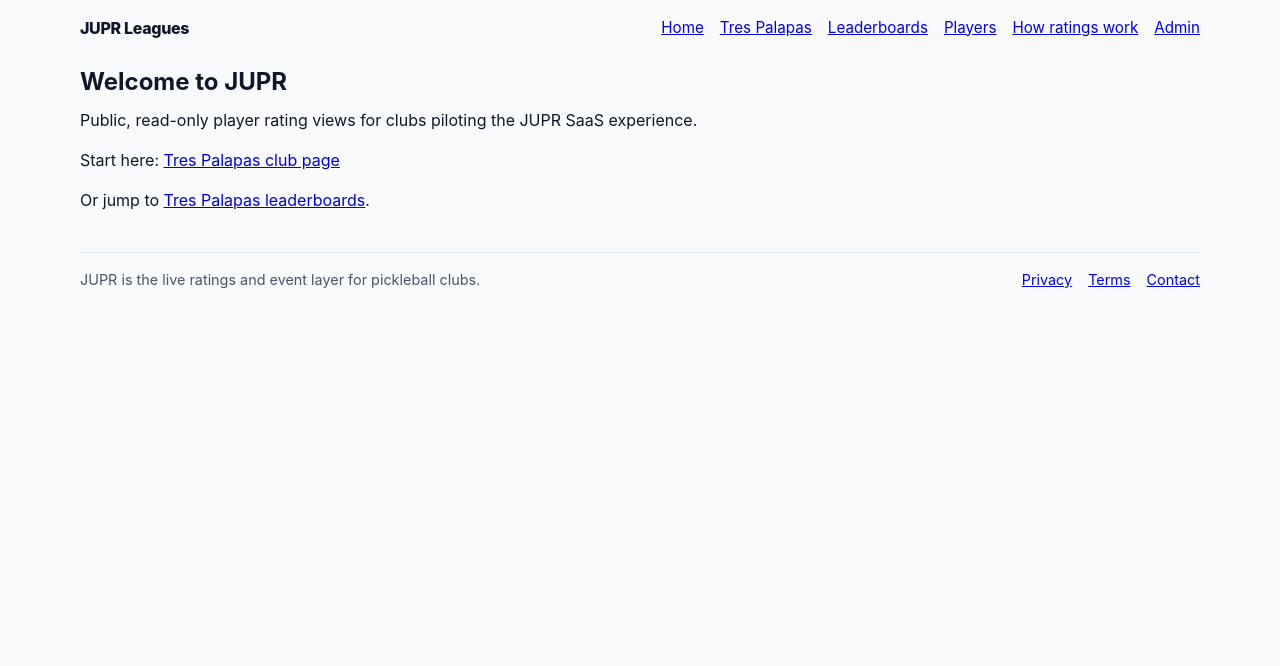
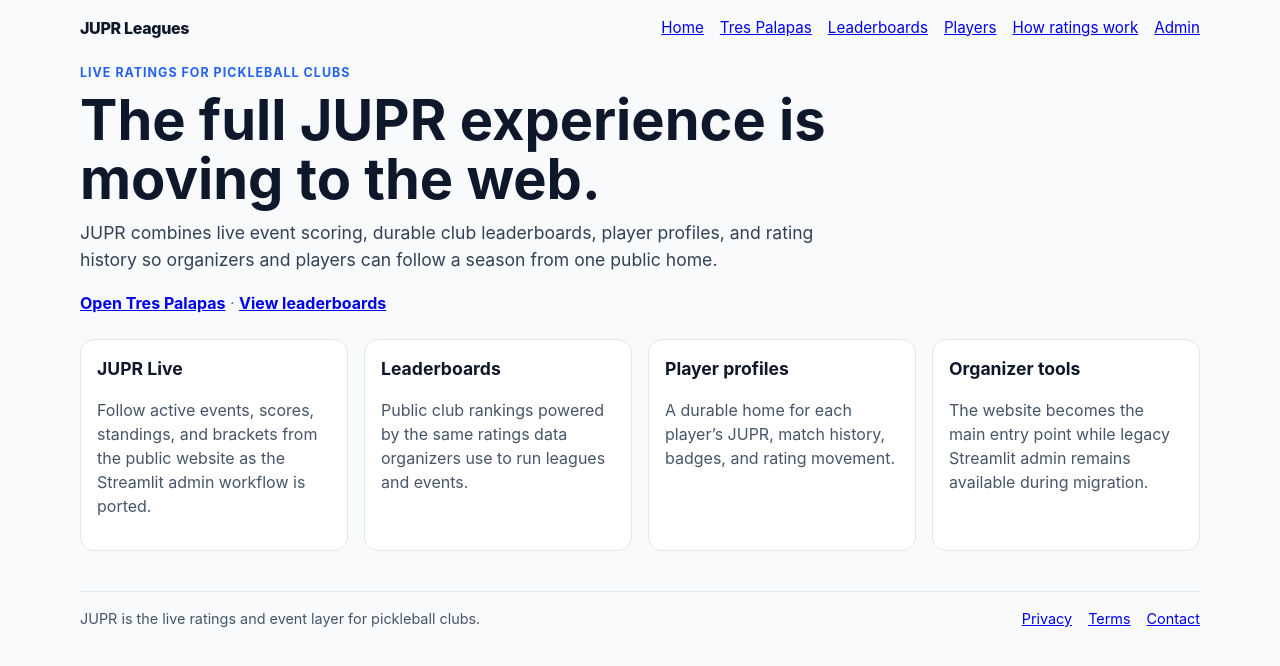
Before and after one commit to pickleballattrespalapas/JUPR, a Next.js app in the folder apps/web/: page / in a window 1280 px wide. Shown: the top 666 px of the page. Built offline with nearby package versions, Linux system fonts and the light colour scheme.

Commit message:
Refresh public web homepage for full product direction

```diff
--- a/apps/web/app/page.tsx
+++ b/apps/web/app/page.tsx
@@ -1,18 +1,50 @@
 import Link from "next/link";
+
+const cardStyle = {
+  border: "1px solid #e2e8f0",
+  borderRadius: "14px",
+  padding: "1rem",
+  background: "white"
+};
 
 export default function HomePage() {
   return (
     <section>
-      <h1 style={{ marginBottom: "0.5rem" }}>Welcome to JUPR</h1>
-      <p style={{ marginTop: 0 }}>
-        Public, read-only player rating views for clubs piloting the JUPR SaaS experience.
-      </p>
-      <p>
-        Start here: <Link href="/clubs/tres-palapas">Tres Palapas club page</Link>
-      </p>
-      <p>
-        Or jump to <Link href="/clubs/tres-palapas/leaderboards">Tres Palapas leaderboards</Link>.
-      </p>
+      <div style={{ maxWidth: "760px", marginBottom: "1.5rem" }}>
+        <p style={{ margin: "0 0 0.5rem", color: "#2563eb", fontWeight: 700, textTransform: "uppercase", letterSpacing: "0.08em", fontSize: "0.78rem" }}>
+          Live ratings for pickleball clubs
+        </p>
+        <h1 style={{ margin: "0 0 0.75rem", fontSize: "clamp(2rem, 5vw, 3.5rem)", lineHeight: 1.05 }}>
+          The full JUPR experience is moving to the web.
+        </h1>
+        <p style={{ marginTop: 0, fontSize: "1.1rem", color: "#334155" }}>
+          JUPR combines live event scoring, durable club leaderboards, player profiles, and rating history so organizers and players can follow a season from one public home.
+        </p>
+        <p>
+          <Link href="/clubs/tres-palapas" style={{ fontWeight: 700 }}>Open Tres Palapas</Link>
+          <span style={{ color: "#64748b" }}> · </span>
+          <Link href="/clubs/tres-palapas/leaderboards" style={{ fontWeight: 700 }}>View leaderboards</Link>
+        </p>
+      </div>
+
+      <div style={{ display: "grid", gridTemplateColumns: "repeat(auto-fit, minmax(220px, 1fr))", gap: "1rem" }}>
+        <article style={cardStyle}>
+          <h2 style={{ marginTop: 0, fontSize: "1.1rem" }}>JUPR Live</h2>
+          <p style={{ color: "#475569" }}>Follow active events, scores, standings, and brackets from the public website as the Streamlit admin workflow is ported.</p>
+        </article>
+        <article style={cardStyle}>
+          <h2 style={{ marginTop: 0, fontSize: "1.1rem" }}>Leaderboards</h2>
+          <p style={{ color: "#475569" }}>Public club rankings powered by the same ratings data organizers use to run leagues and events.</p>
+        </article>
+        <article style={cardStyle}>
+          <h2 style={{ marginTop: 0, fontSize: "1.1rem" }}>Player profiles</h2>
+          <p style={{ color: "#475569" }}>A durable home for each player’s JUPR, match history, badges, and rating movement.</p>
+        </article>
+        <article style={cardStyle}>
+          <h2 style={{ marginTop: 0, fontSize: "1.1rem" }}>Organizer tools</h2>
+          <p style={{ color: "#475569" }}>The website becomes the main entry point while legacy Streamlit admin remains available during migration.</p>
+        </article>
+      </div>
     </section>
   );
 }
```
